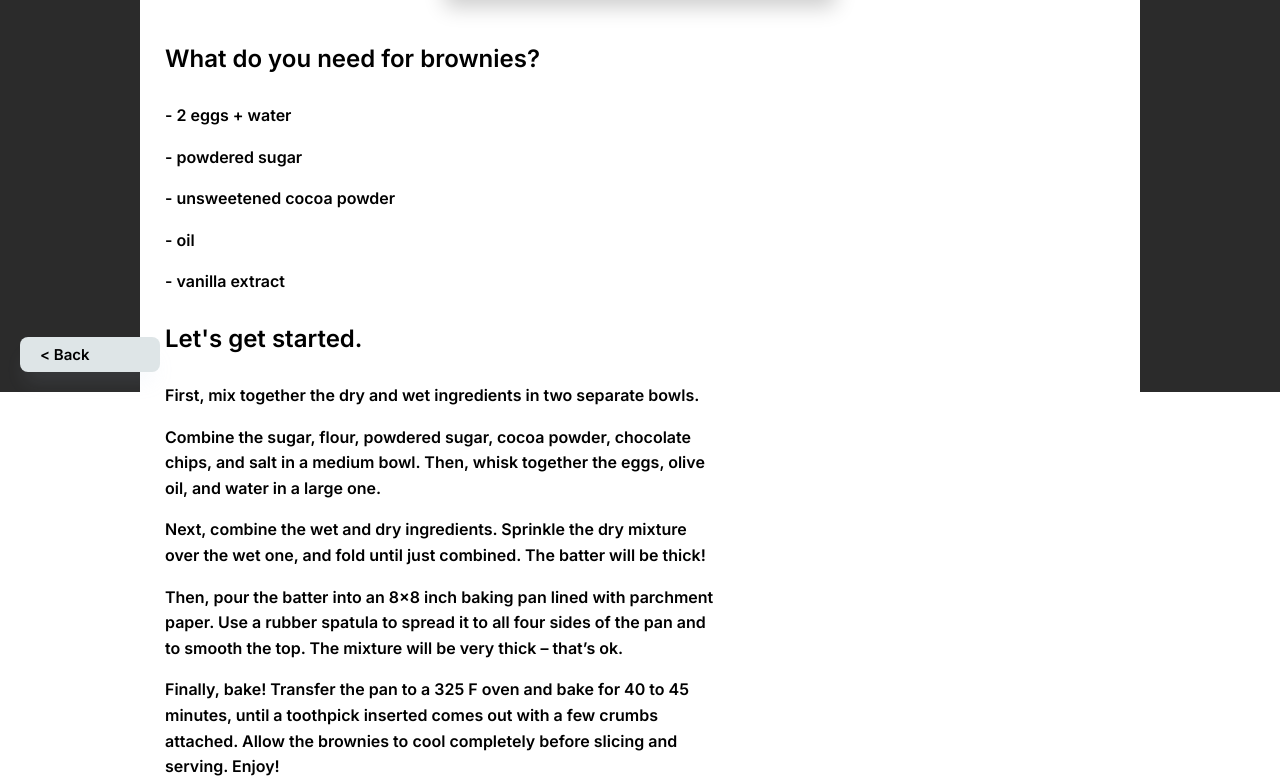
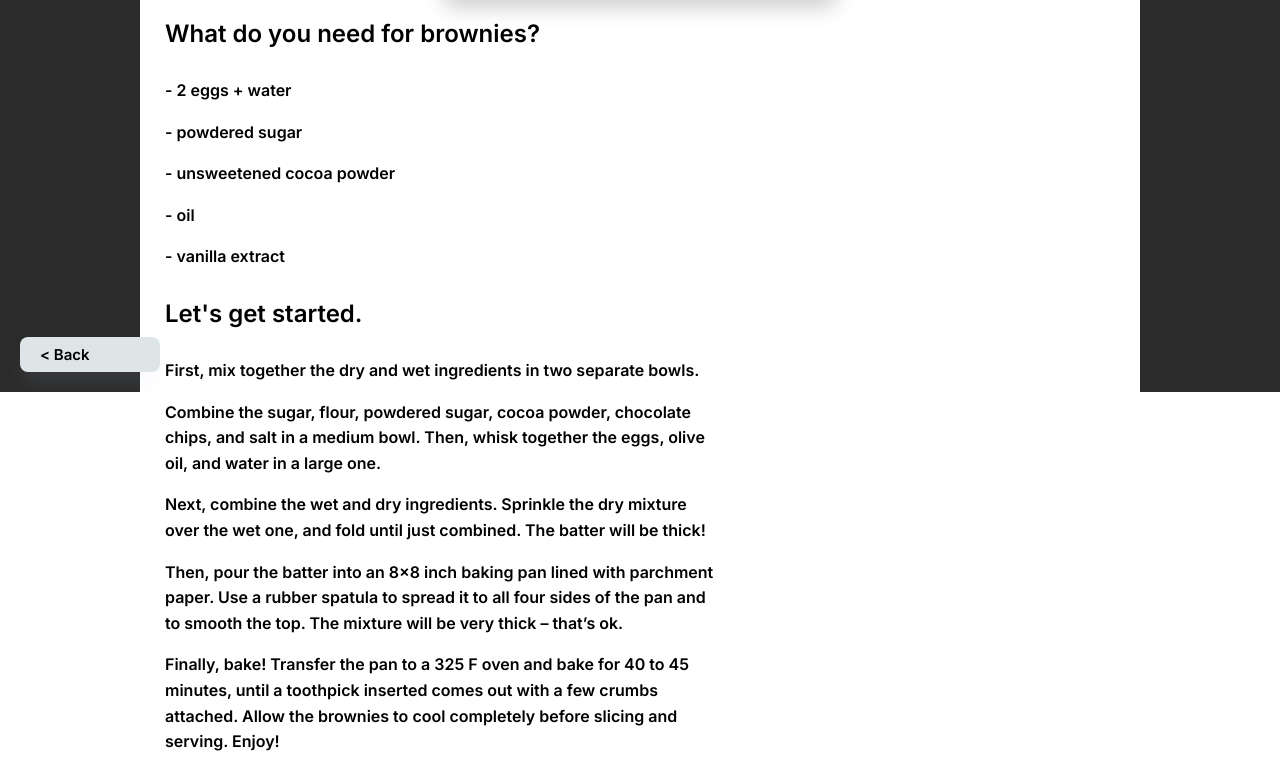
Before and after one commit to spumas/odin-recipes, a plain HTML site: page recipes/brownies.html in a window 1280 px wide. Shown: the part 408-1191 px from the top of the page. Drawn offline with Linux system fonts and the light colour scheme.

Commit message:
fixed text padding

```diff
--- a/recipes/brownies.css
+++ b/recipes/brownies.css
@@ -62,7 +62,7 @@ h2 {
 }
 
 .text {
-	padding: 50px 25px;
+	padding: 25px 25px;
 	max-width: 550px;
 }
 
```
